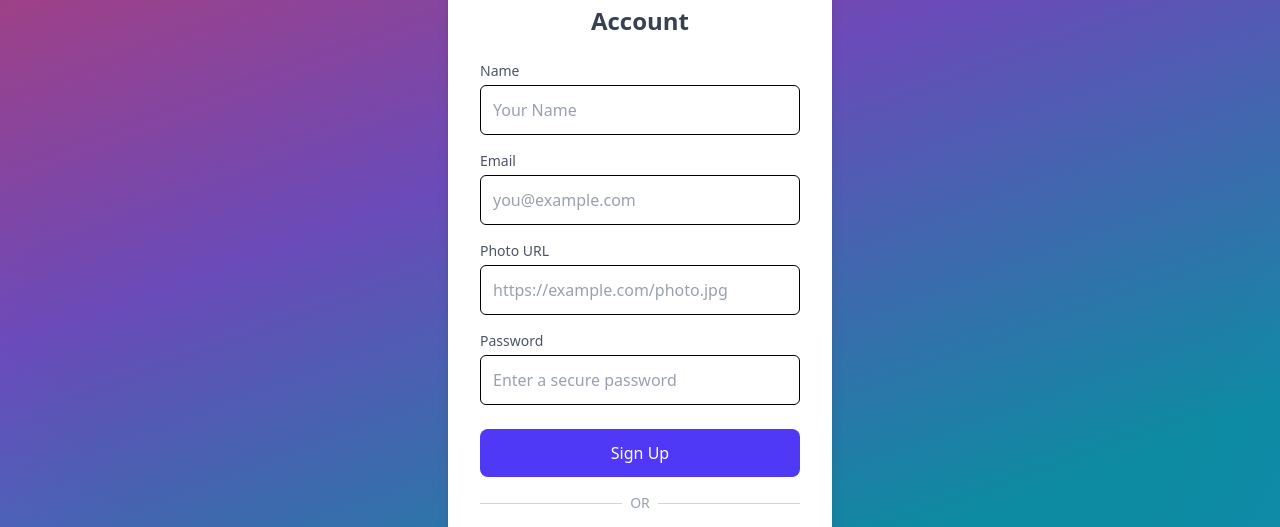
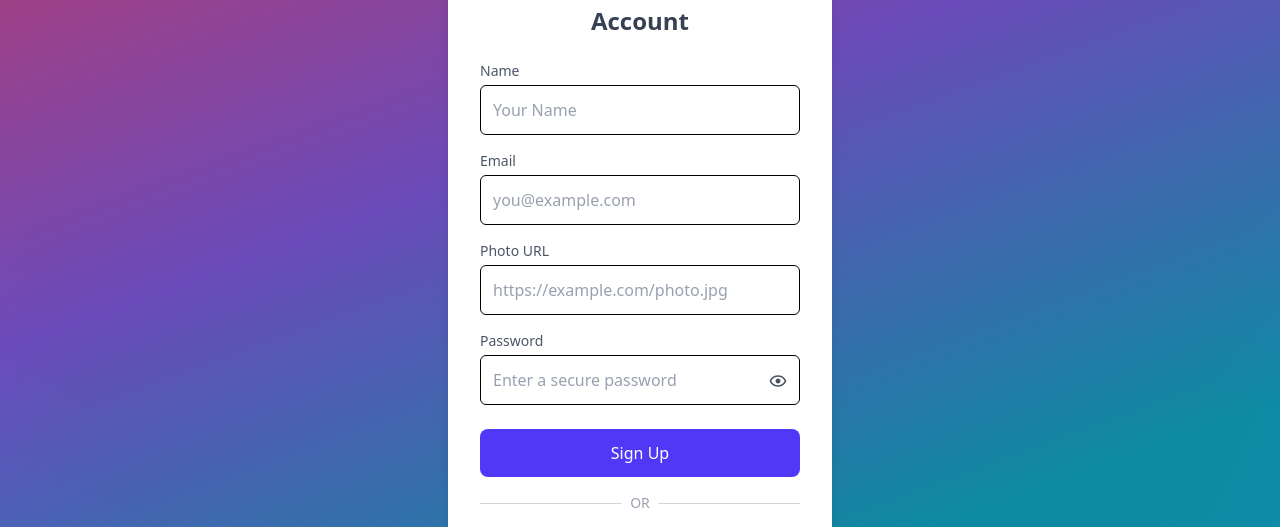
Before and after one commit to mohammad-oli56/MovieVerse, a React (Vite) app: page /signup in a window 1280 px wide. Shown: the part 170-697 px from the top of the page. Built offline with nearby package versions, Linux system fonts and the light colour scheme.

Commit message:
add auth provider and modify login and signup

```diff
--- a/src/Component/Login.jsx
+++ b/src/Component/Login.jsx
@@ -1,34 +1,64 @@
-import React from 'react';
+import React, { useContext, useState } from 'react';
+import { valueContext } from '../Rootlayout/Rootlayout';
+import { BiHide, BiShow } from 'react-icons/bi';
 
 const Login = () => {
+  const { uselogin } = useContext(valueContext);
+  const [showPassword, setShowPassword] = useState(false);
+
+  const handellogin = (e) => {
+    e.preventDefault();
+
+    const email = e.target.email.value;
+    const password = e.target.password.value;
+    console.log(email, password);
+
+    uselogin(email, password);
+  };
+
   return (
     <div className="min-h-screen flex items-center justify-center bg-gradient-to-r from-purple-600 to-pink-500">
       <div className="bg-white p-8 rounded-lg shadow-lg w-full sm:w-96">
         {/* Title */}
-                <h2 className="text-2xl font-bold text-center text-gray-700 mb-6">Welcome Back to MovieVerse</h2>
+        <h2 className="text-2xl font-bold text-center text-gray-700 mb-6">
+          Welcome Back to MovieVerse
+        </h2>
 
         {/* Form */}
-                <form>
+        <form onSubmit={handellogin}>
           {/* Email Input */}
           <div className="mb-4">
-                        <label htmlFor="email" className="block text-sm font-medium text-gray-600">Email Address</label>
+            <label htmlFor="email" className="block text-sm font-medium text-gray-600">
+              Email Address
+            </label>
             <input
               type="email"
+              name="email"
               id="email"
               placeholder="Enter your email"
               className="w-full p-3 mt-1 border rounded-md placeholder-gray-400 text-black"
             />
           </div>
 
-                    {/* Password Input */}
-                    <div className="mb-6">
-                        <label htmlFor="password" className="block text-sm font-medium text-gray-600">Password</label>
+          {/* Password Input with toggle */}
+          <div className="mb-6 relative">
+            <label htmlFor="password" className="block text-sm font-medium text-gray-600">
+              Password
+            </label>
             <input
-                            type="password"
+              type={showPassword ? 'text' : 'password'}
+              name="password"
               id="password"
               placeholder="Enter your password"
-                            className="w-full p-3 mt-1 border rounded-md placeholder-gray-400 text-black"
+              className="w-full p-3 mt-1 border rounded-md placeholder-gray-400 text-black pr-12"
             />
+            <button
+              type="button"
+              onClick={() => setShowPassword(!showPassword)}
+              className="absolute right-3 top-10 text-sm text-gray-600 focus:outline-none"
+            >
+              {showPassword ? <BiHide size={20} />: <BiShow size={20} />}
+            </button>
           </div>
 
           {/* Login Button */}
@@ -61,10 +91,14 @@ const Login = () => {
         <div className="mt-4 text-center">
           <p className="text-sm text-gray-600">
             Don't have an account?{' '}
-                        <a href="/signup" className="text-purple-600 hover:text-purple-700">Sign Up</a>
+            <a href="/signup" className="text-purple-600 hover:text-purple-700">
+              Sign Up
+            </a>
           </p>
           <p className="text-sm text-gray-600">
-                        <a href="/forgot-password" className="text-purple-600 hover:text-purple-700">Forgot Password?</a>
+            <a href="/forgot-password" className="text-purple-600 hover:text-purple-700">
+              Forgot Password?
+            </a>
           </p>
         </div>
       </div>
--- a/src/Component/Signup.jsx
+++ b/src/Component/Signup.jsx
@@ -1,20 +1,49 @@
-import React from 'react';
+import React, { useContext, useState } from 'react';
+import { valueContext } from '../Rootlayout/Rootlayout';
+import { BiHide, BiShow } from 'react-icons/bi';
 
 const Signup = () => {
+  const { usesignup } = useContext(valueContext);
+
+  const [passwordError, setPasswordError] = useState('');
+  const [showPassword, setShowPassword] = useState(false);
+
+  const handelsignup = (e) => {
+    e.preventDefault();
+
+    const yourname = e.target.yourname.value;
+    const email = e.target.email.value;
+    const photo = e.target.photo.value;
+    const password = e.target.password.value;
+
+    // Password validation
+    const passwordRegex = /^(?=.*[A-Z])(?=.*\d).{6,}$/;
+
+    if (!passwordRegex.test(password)) {
+      setPasswordError(
+        'Password must be at least 6 characters long, include one uppercase letter and one number.'
+      );
+      return;
+    }
+
+    setPasswordError('');
+    usesignup(email, password);
+  };
+
   return (
     <div className="min-h-screen flex items-center justify-center bg-[linear-gradient(340deg,_rgba(6,182,212,0.7)_23%,_rgba(139,92,246,0.7)_64%,_rgba(236,72,153,0.7))]">
       <div className="bg-white p-8 rounded-lg shadow-lg w-full sm:w-96 my-11">
+        <h2 className="text-2xl font-bold text-center text-gray-700 mb-6">
+          Create Your MovieVerse Account
+        </h2>
 
-                {/* Title */}
-                <h2 className="text-2xl font-bold text-center text-gray-700 mb-6">Create Your MovieVerse Account</h2>
-
-                {/* Form */}
-                <form>
+        <form onSubmit={handelsignup}>
           {/* Name */}
           <div className="mb-4">
             <label className="block text-sm font-medium text-gray-600">Name</label>
             <input
               type="text"
+              name="yourname"
               placeholder="Your Name"
               className="w-full p-3 mt-1 border rounded-md placeholder-gray-400 text-black"
             />
@@ -25,6 +54,7 @@ const Signup = () => {
             <label className="block text-sm font-medium text-gray-600">Email</label>
             <input
               type="email"
+              name="email"
               placeholder="you@example.com"
               className="w-full p-3 mt-1 border rounded-md placeholder-gray-400 text-black"
             />
@@ -35,19 +65,31 @@ const Signup = () => {
             <label className="block text-sm font-medium text-gray-600">Photo URL</label>
             <input
               type="text"
+              name="photo"
               placeholder="https://example.com/photo.jpg"
               className="w-full p-3 mt-1 border rounded-md placeholder-gray-400 text-black"
             />
           </div>
 
-                    {/* Password */}
-                    <div className="mb-6">
+          {/* Password with toggle */}
+          <div className="mb-6 relative">
             <label className="block text-sm font-medium text-gray-600">Password</label>
             <input
-                            type="password"
+              type={showPassword ? 'text' : 'password'}
+              name="password"
               placeholder="Enter a secure password"
-                            className="w-full p-3 mt-1 border rounded-md placeholder-gray-400 text-black"
+              className="w-full p-3 mt-1 border rounded-md placeholder-gray-400 text-black pr-12"
             />
+            <button
+              type="button"
+              onClick={() => setShowPassword(!showPassword)}
+              className="absolute right-3 top-10 text-sm text-gray-600 focus:outline-none"
+            >
+              {showPassword ? <BiHide size={20}/> : <BiShow size={20}/>}
+            </button>
+            {passwordError && (
+              <p className="text-red-500 text-sm mt-1">{passwordError}</p>
+            )}
           </div>
 
           {/* Signup Button */}
@@ -68,7 +110,11 @@ const Signup = () => {
 
         {/* Google Login */}
         <button className="w-full py-3 border text-black flex items-center justify-center rounded-lg hover:bg-gray-100 transition">
-                    <img src="https://cdn.jsdelivr.net/gh/devicons/devicon/icons/google/google-original.svg" alt="Google" className="h-5 w-5 mr-2" />
+          <img
+            src="https://cdn.jsdelivr.net/gh/devicons/devicon/icons/google/google-original.svg"
+            alt="Google"
+            className="h-5 w-5 mr-2"
+          />
           Continue with Google
         </button>
 
--- a/src/Rootlayout/Rootlayout.jsx
+++ b/src/Rootlayout/Rootlayout.jsx
@@ -1,11 +1,57 @@
-import React from 'react';
+import React, { createContext } from 'react';
 import Navbar from '../Component/Navbar';
 import Footer from '../Component/Footer';
 import { Outlet } from 'react-router';
+import { auth } from '../Firebase/firebase.config';
+import { createUserWithEmailAndPassword, signInWithEmailAndPassword } from "firebase/auth";
+export const valueContext = createContext()
 
 const Rootlayout = () => {
+
+
+    const usesignup = (email, password) => {
+
+        createUserWithEmailAndPassword(auth, email, password)
+            .then((userCredential) => {
+                // Signed up
+                const user = userCredential.user;
+                console.log(user)
+                // ...
+            })
+            .catch((error) => {
+                const errorCode = error.code;
+                const errorMessage = error.message;
+                console.log(errorCode, errorMessage)
+                // ..
+            });
+
+
+    }
+
+    const uselogin = (email, password) => {
+        signInWithEmailAndPassword(auth, email, password)
+            .then((userCredential) => {
+                // Signed in
+                const user = userCredential.user;
+                console.log(user)
+            })
+            .catch((error) => {
+                const errorCode = error.code;
+                const errorMessage = error.message;
+                console.log(errorCode,errorMessage)
+            });
+    }
+
+    const contextValues = {
+        usesignup,
+        uselogin
+    }
+
+
     return (
         <div>
+            <valueContext.Provider value={contextValues}>
+
                 <Navbar></Navbar>
                 <div className='min-h-[calc(100vh-116px)]'>
                     {/* <div className='max-w-screen-2xl mx-auto px-8 md:px-12 lg:px-16'> */}
@@ -13,6 +59,9 @@ const Rootlayout = () => {
                     {/* </div> */}
                 </div>
 
+
+
+            </valueContext.Provider>
             <Footer></Footer>
         </div>
     );
```
Lines whose indentation alone changed are shown as unchanged.
